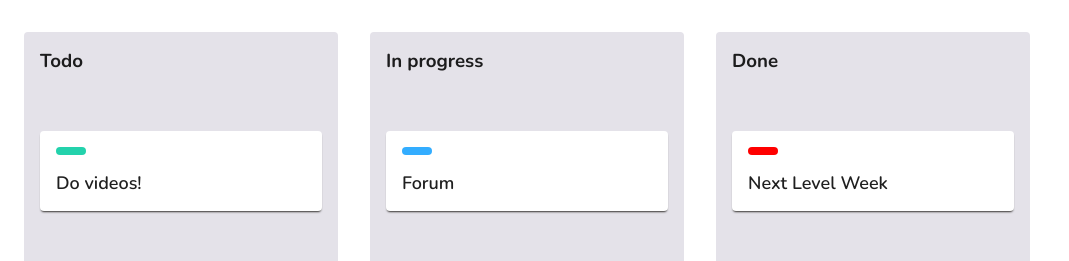
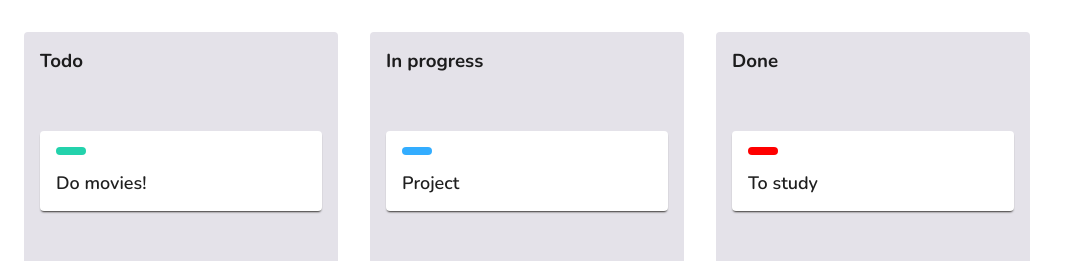
Before and after one commit to rafaelkorz/simple-kanban-board, a plain HTML site: page index.html in a window 1280 px wide. Shown: the top 261 px of the page, without its empty margins (0-1069 px from the left). Drawn offline with nearby package versions, Linux system fonts and the light colour scheme.

```diff
--- a/index.html
+++ b/index.html
@@ -16,7 +16,7 @@
             <div class="dropzone">
                 <div class="card" draggable="true">
                     <div class="status green"></div>
-                    <div class="content"> Do videos!</div>
+                    <div class="content"> Do movies!</div>
                 </div>
             </div>
         </div>
@@ -25,7 +25,7 @@
             <div class="dropzone">
                 <div class="card" draggable="true">
                     <div class="status blue"></div>
-                    <div class="content"> Forum</div>
+                    <div class="content"> Project</div>
                 </div>
             </div>
         </div>
@@ -34,7 +34,7 @@
             <div class="dropzone">
                 <div class="card" draggable="true">
                     <div class="status red"></div>
-                    <div class="content"> Next Level Week</div>
+                    <div class="content">To study</div>
                 </div>
             </div>
         </div>
```
Also changed, not shown: 2 other files.
